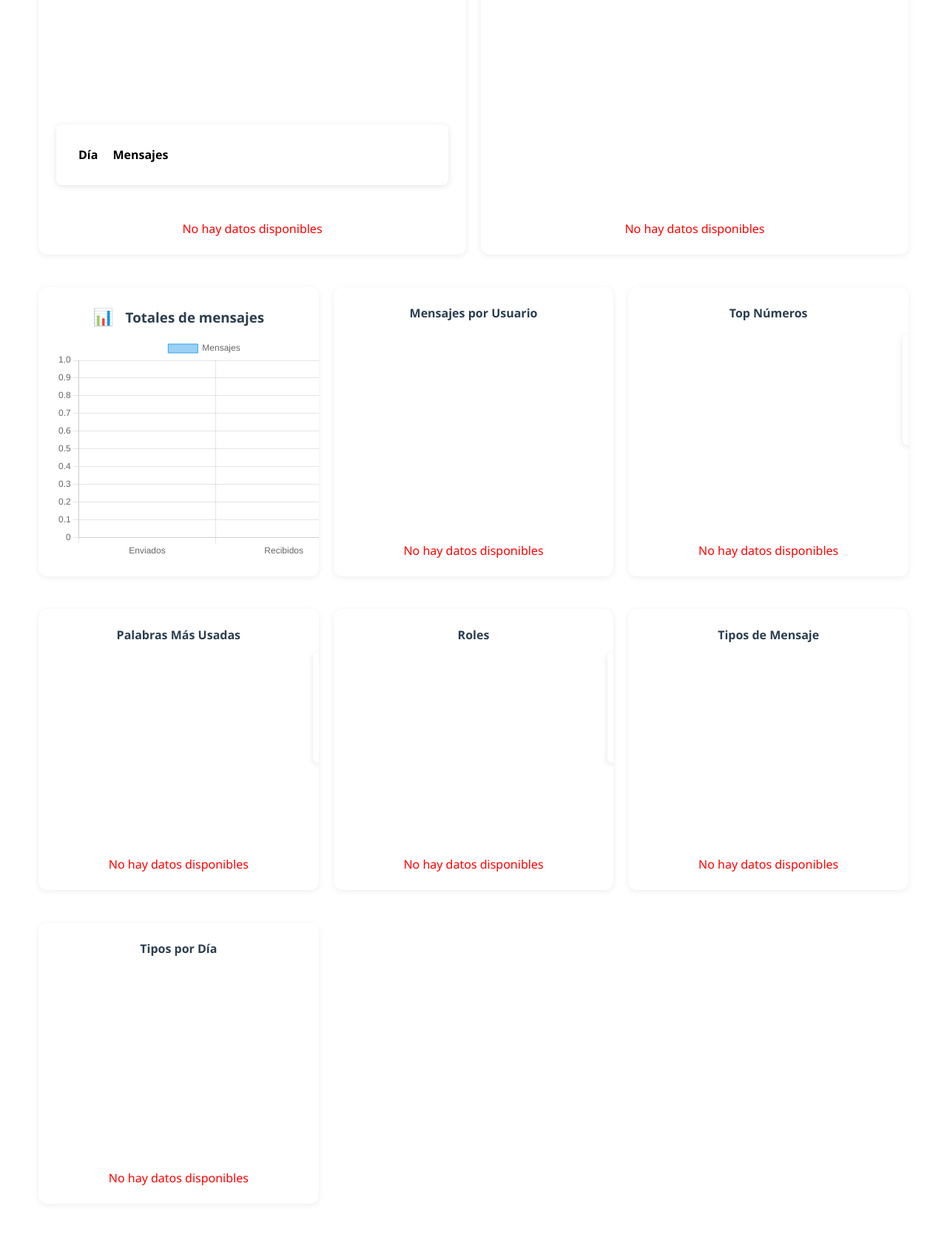
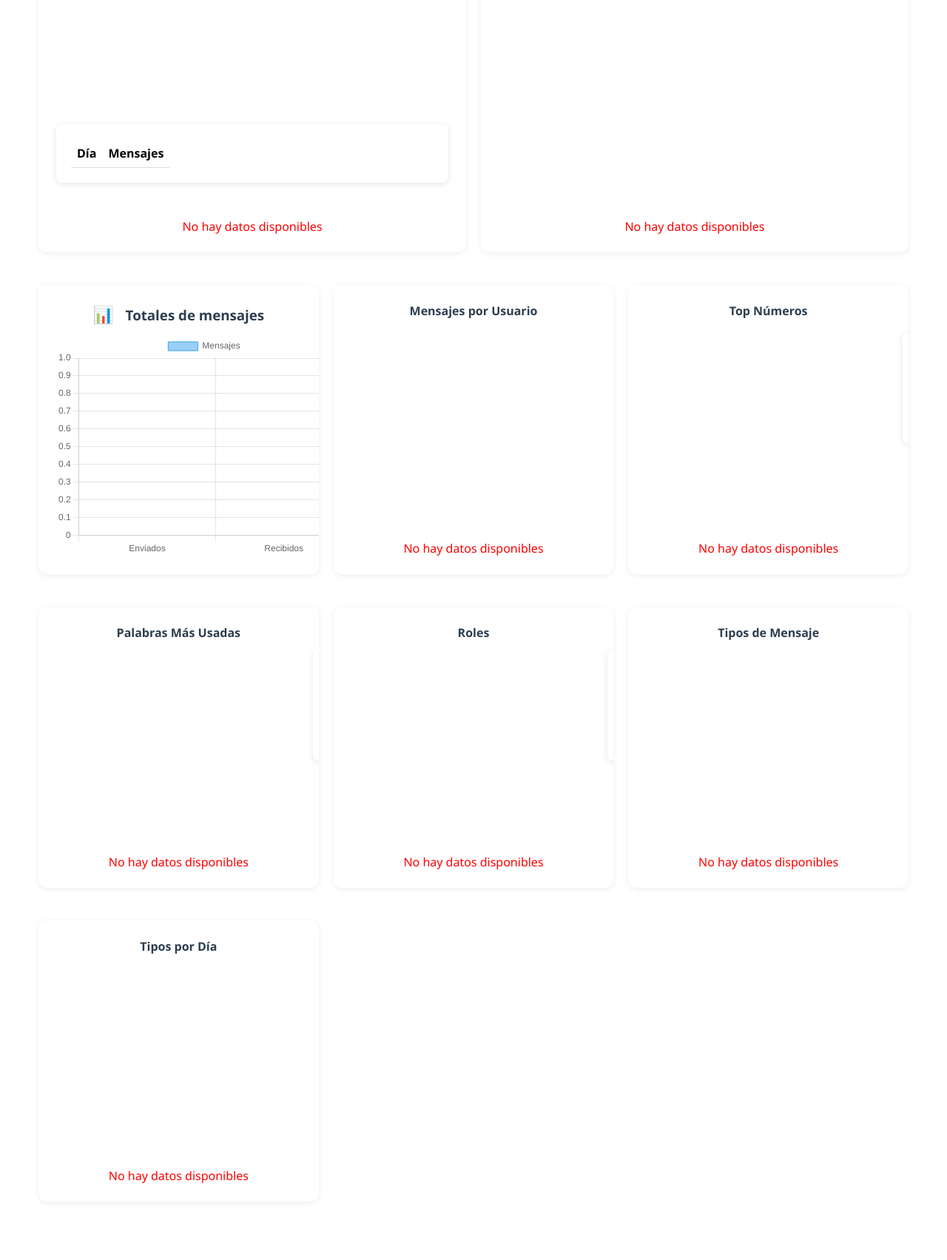
Before and after one commit to SantiagoCTB/whatsapp_api, a Flask app: page /tablero in a window 1280 px wide. Shown: the part 607-2310 px from the top of the page at 74% size. After the commit the page ends 2206 px from the top, so only its background shows below. Run offline with Flask 3, Linux system fonts and the light colour scheme; the visitor is signed in with stand-in values (Sample User, id 1); data that the repository does not hold is empty; a map, chart or similar area stays blank.

Commit message:
style: standardize table styling

```diff
--- a/static/tablero.css
+++ b/static/tablero.css
@@ -145,6 +145,17 @@
   text-align: center;
 }
 
+table {
+  width: 100%;
+  border-collapse: collapse;
+}
+
+th, td {
+  padding: 0.5rem;
+  text-align: left;
+  border-bottom: 1px solid #ddd;
+}
+
 .card table {
   max-height: 150px;
   overflow-y: auto;
```
